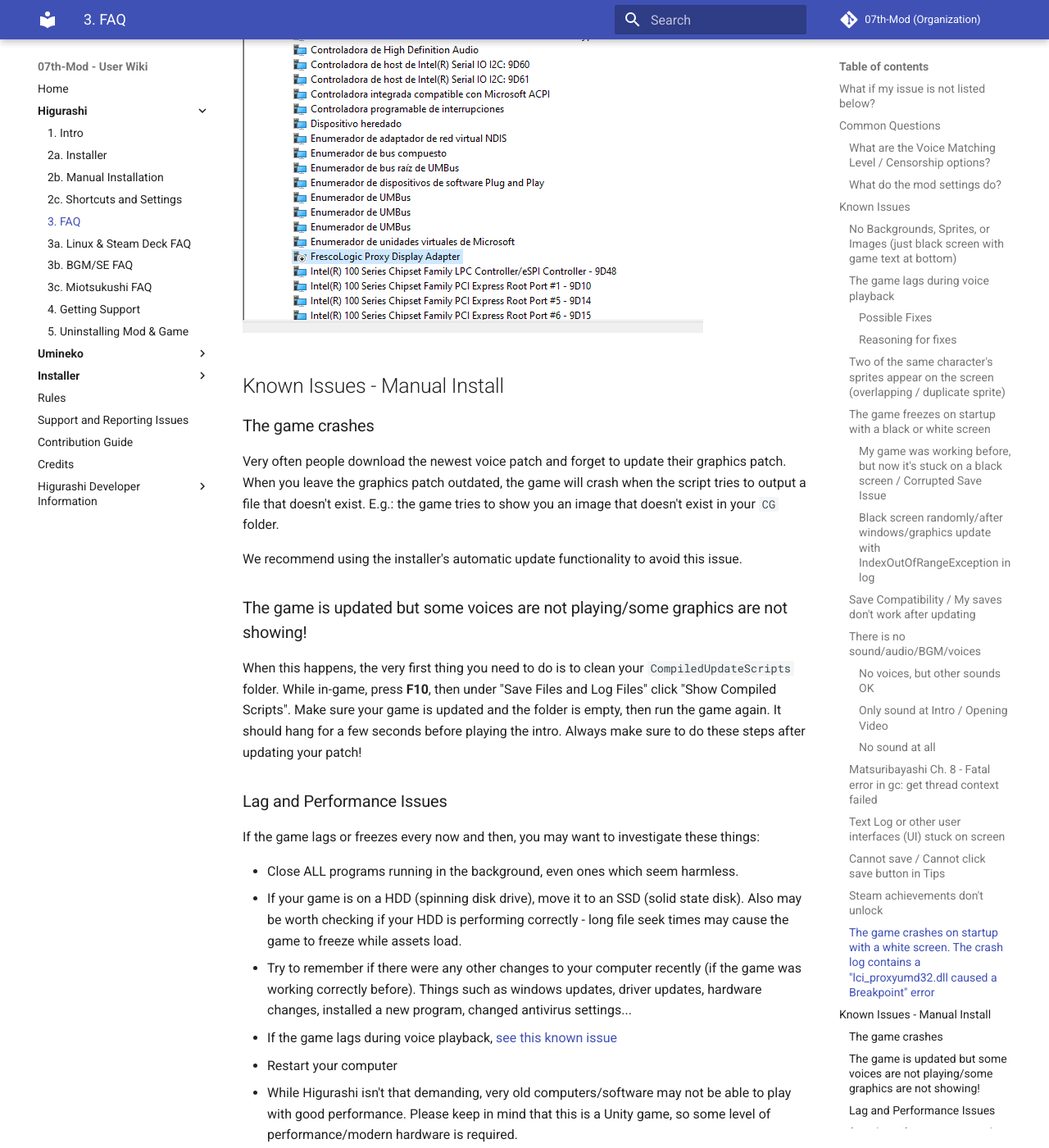
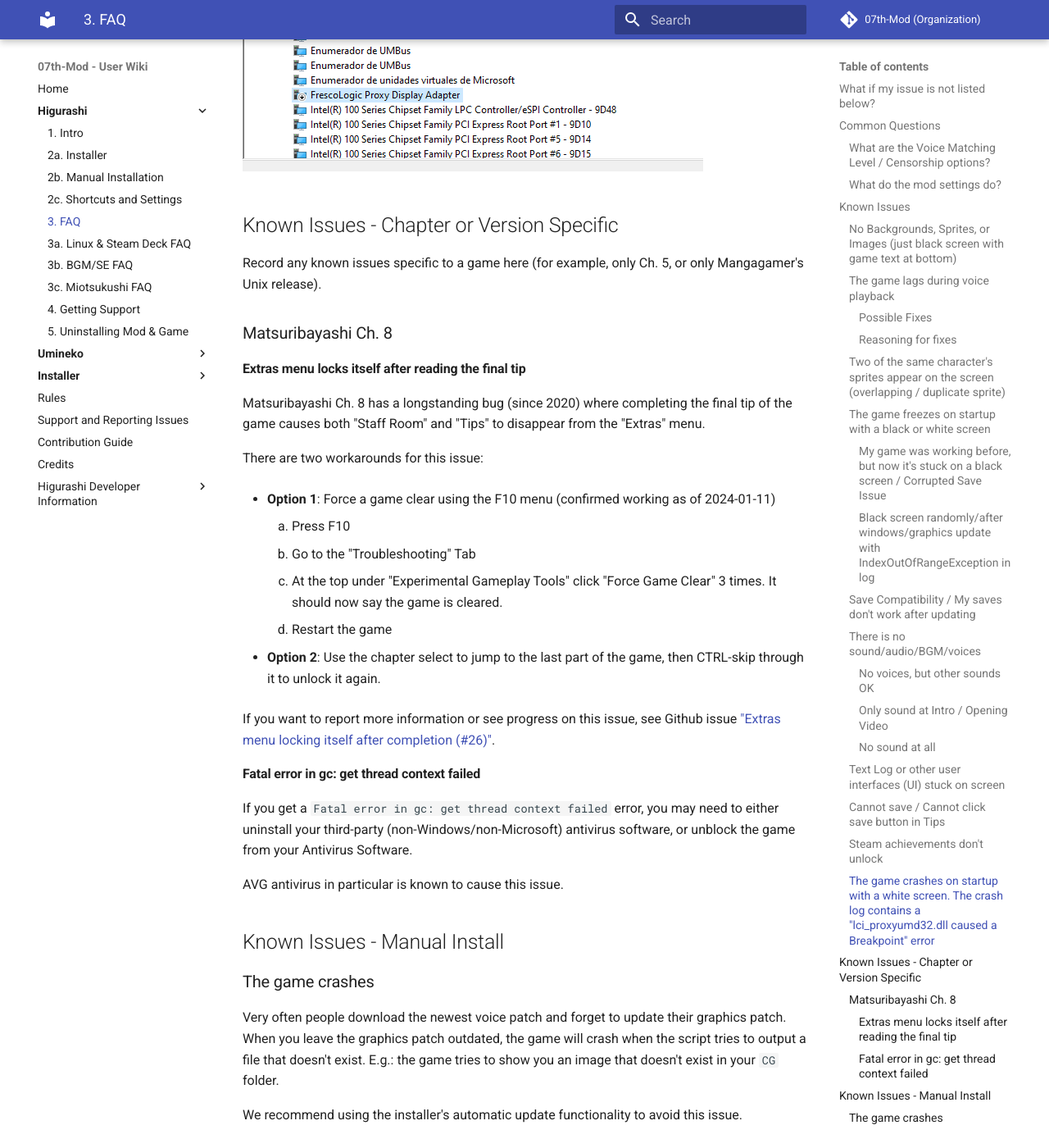
Before and after one commit to 07th-mod/wiki, an MkDocs documentation site: the page built from docs/Higurashi/FAQ.md, in a window 1280 px wide and 1400 px high, scrolled down 7201 px. Shown: the whole window at 82% size. Built offline with MkDocs 1.6.1 and Material for MkDocs 9.7.7, drawn with Linux system fonts in a browser that asks for light colours; some of the changed text lies outside the part shown.

Commit message:
Add FAQ about Ch.8 "Extras menu locks itself" bug

```diff
--- a/docs/Higurashi/FAQ.md
+++ b/docs/Higurashi/FAQ.md
@@ -193,6 +187,35 @@
 To fix this error, you need to disable (or uninstall?) the driver in Device Manager, at Device Manager > System Devices > FrescoLogic Proxy Display Adapter, as shown in the below screenshot:
 
 ![Fresco Logic Device Manager Screenshot](img/device-manager-frescologic-driver.png)
+
+## Known Issues - Chapter or Version Specific
+
+Record any known issues specific to a game here (for example, only Ch. 5, or only Mangagamer's Unix release).
+
+### Matsuribayashi Ch. 8
+
+#### Extras menu locks itself after reading the final tip
+
+Matsuribayashi Ch. 8 has a longstanding bug (since 2020) where completing the final tip of the game causes both "Staff Room" and "Tips" to disappear from the "Extras" menu.
+
+There are two workarounds for this issue:
+
+- **Option 1**: Force a game clear using the F10 menu (confirmed working as of 2024-01-11)
+    1. Press F10
+    2. Go to the "Troubleshooting" Tab
+    3. At the top under "Experimental Gameplay Tools" click "Force Game Clear" 3 times. It should now say the game is cleared.
+    4. Restart the game
+
+- **Option 2**: Use the chapter select to jump to the last part of the game, then CTRL-skip through it to unlock it again.
+
+
+If you want to report more information or see progress on this issue, see Github issue ["Extras menu locking itself after completion (#26)"](https://github.com/07th-mod/matsuribayashi/issues/26).
+
+#### Fatal error in gc: get thread context failed
+
+If you get a `Fatal error in gc: get thread context failed` error, you may need to either uninstall your third-party (non-Windows/non-Microsoft) antivirus software, or unblock the game from your Antivirus Software.
+
+AVG antivirus in particular is known to cause this issue.
 
 ## Known Issues - Manual Install
 
```
Also changed, not shown: other parts of docs/Higurashi/FAQ.md (+0 -6 lines).
